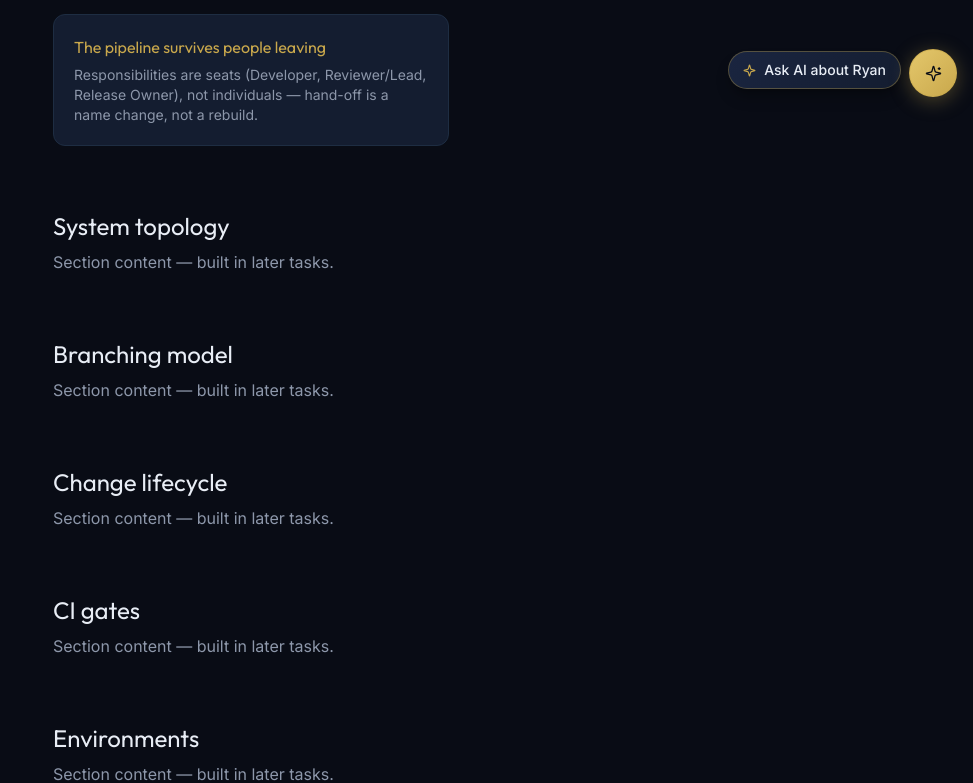
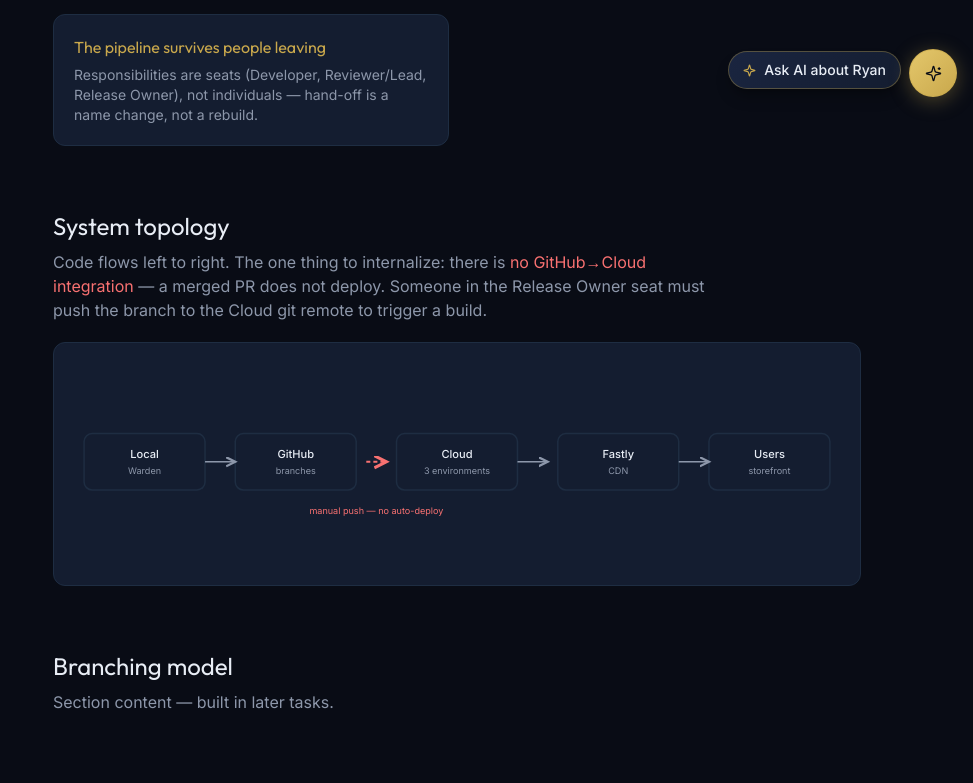
Before and after one commit to ryanpatt/portfolio, a React (Vite) app: page /medmart/devops in a window 1280 px wide. Shown: the part 627-1410 px from the top of the page, without its empty margins (307-1280 px from the left). Built offline with nearby package versions, Linux system fonts and the light colour scheme.

Commit message:
feat(medmart): add DevOps system topology diagram

```diff
--- a/src/components/MedmartDevOps.tsx
+++ b/src/components/MedmartDevOps.tsx
@@ -45,6 +45,46 @@ const WHY_BULLETS: { title: string; detail: string }[] = [
   { title: 'Every change is auditable', detail: 'Conventional commits + ticket references + tagged releases mean you can answer "what shipped, when, and why" in seconds.' },
   { title: 'The pipeline survives people leaving', detail: 'Responsibilities are seats (Developer, Reviewer/Lead, Release Owner), not individuals — hand-off is a name change, not a rebuild.' },
 ]
+
+function TopologyDiagram() {
+  const box = 'fill-card stroke-border-subtle'
+  const label = 'fill-ink text-[11px] font-medium'
+  const sub = 'fill-muted text-[9px]'
+  return (
+    <svg viewBox="0 0 760 200" className="w-full" role="img" aria-label="System topology">
+      {/* nodes */}
+      {[
+        { x: 10,  t: 'Local', s: 'Warden' },
+        { x: 160, t: 'GitHub', s: 'branches' },
+        { x: 320, t: 'Cloud', s: '3 environments' },
+        { x: 480, t: 'Fastly', s: 'CDN' },
+        { x: 630, t: 'Users', s: 'storefront' },
+      ].map((n) => (
+        <g key={n.t}>
+          <rect x={n.x} y={70} width={120} height={56} rx={8} className={box} strokeWidth={1.5} />
+          <text x={n.x + 60} y={94} textAnchor="middle" className={label}>{n.t}</text>
+          <text x={n.x + 60} y={110} textAnchor="middle" className={sub}>{n.s}</text>
+        </g>
+      ))}
+      {/* solid links */}
+      {[130, 600].map((x1, i) => (
+        <line key={i} x1={x1} y1={98} x2={x1 + 30} y2={98} className="stroke-muted" strokeWidth={1.5} markerEnd="url(#arrow)" />
+      ))}
+      <line x1={440} y1={98} x2={470} y2={98} className="stroke-muted" strokeWidth={1.5} markerEnd="url(#arrow)" />
+      {/* dashed manual-push gap GitHub→Cloud */}
+      <line x1={290} y1={98} x2={310} y2={98} className="stroke-red-400" strokeWidth={2} strokeDasharray="4 3" markerEnd="url(#arrowred)" />
+      <text x={300} y={150} textAnchor="middle" className="fill-red-400 text-[9px]">manual push — no auto-deploy</text>
+      <defs>
+        <marker id="arrow" markerWidth="8" markerHeight="8" refX="6" refY="3" orient="auto">
+          <path d="M0,0 L6,3 L0,6" className="fill-none stroke-muted" strokeWidth={1.5} />
+        </marker>
+        <marker id="arrowred" markerWidth="8" markerHeight="8" refX="6" refY="3" orient="auto">
+          <path d="M0,0 L6,3 L0,6" className="fill-none stroke-red-400" strokeWidth={1.5} />
+        </marker>
+      </defs>
+    </svg>
+  )
+}
 
 export default function MedmartDevOps() {
   void Pill // temporary: keeps the build green until Pill is used in a later task
@@ -112,8 +152,18 @@ export default function MedmartDevOps() {
             </div>
           </section>
 
+          <section id="topology" className="scroll-mt-10">
+            <h2 className="font-display text-2xl text-ink">System topology</h2>
+            <p className="mt-2 max-w-2xl text-muted">
+              Code flows left to right. The one thing to internalize: there is <span className="text-red-400">no GitHub→Cloud
+              integration</span> — a merged PR does not deploy. Someone in the Release Owner seat must push the branch to the
+              Cloud git remote to trigger a build.
+            </p>
+            <Card className="mt-5"><TopologyDiagram /></Card>
+          </section>
+
           {/* placeholders — replaced in later tasks */}
-          {SECTIONS.filter((s) => s.id !== 'why').map((s) => (
+          {SECTIONS.filter((s) => s.id !== 'why' && s.id !== 'topology').map((s) => (
             <section key={s.id} id={s.id} className="scroll-mt-10">
               <h2 className="font-display text-2xl text-ink">{s.label}</h2>
               <p className="mt-2 text-muted">Section content — built in later tasks.</p>
```
